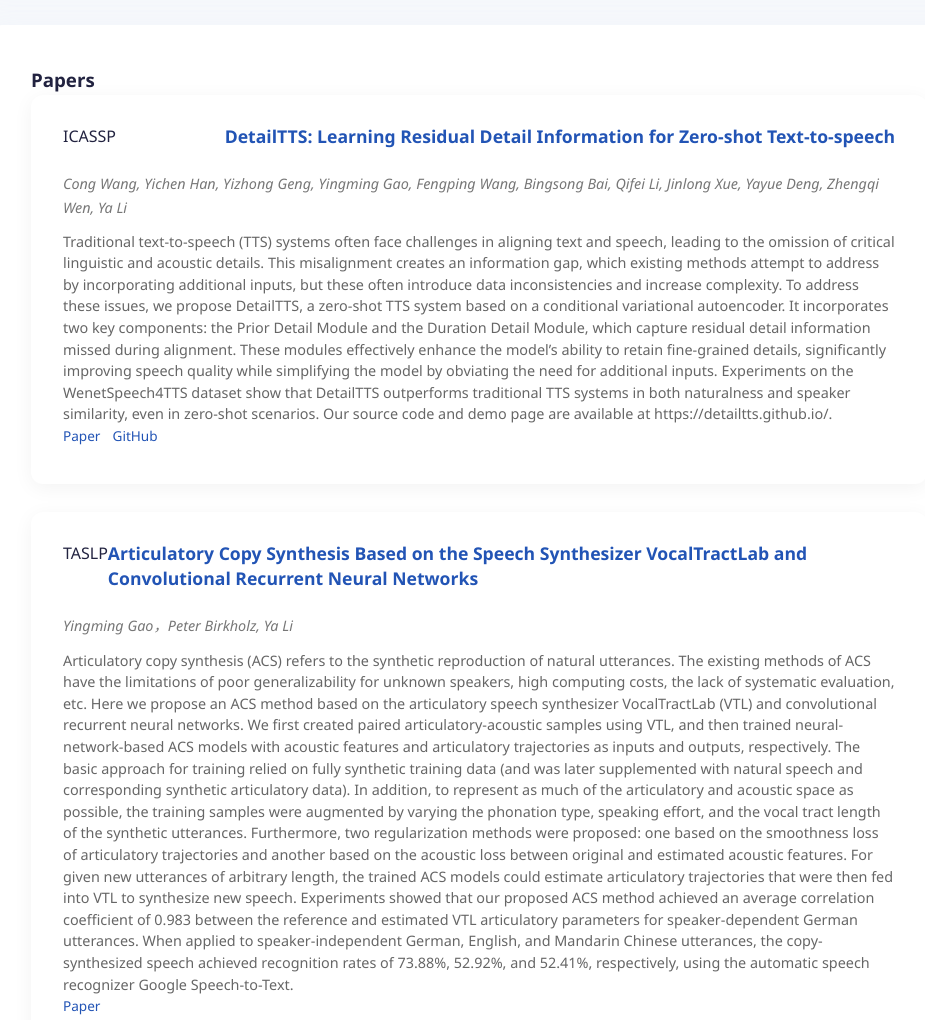
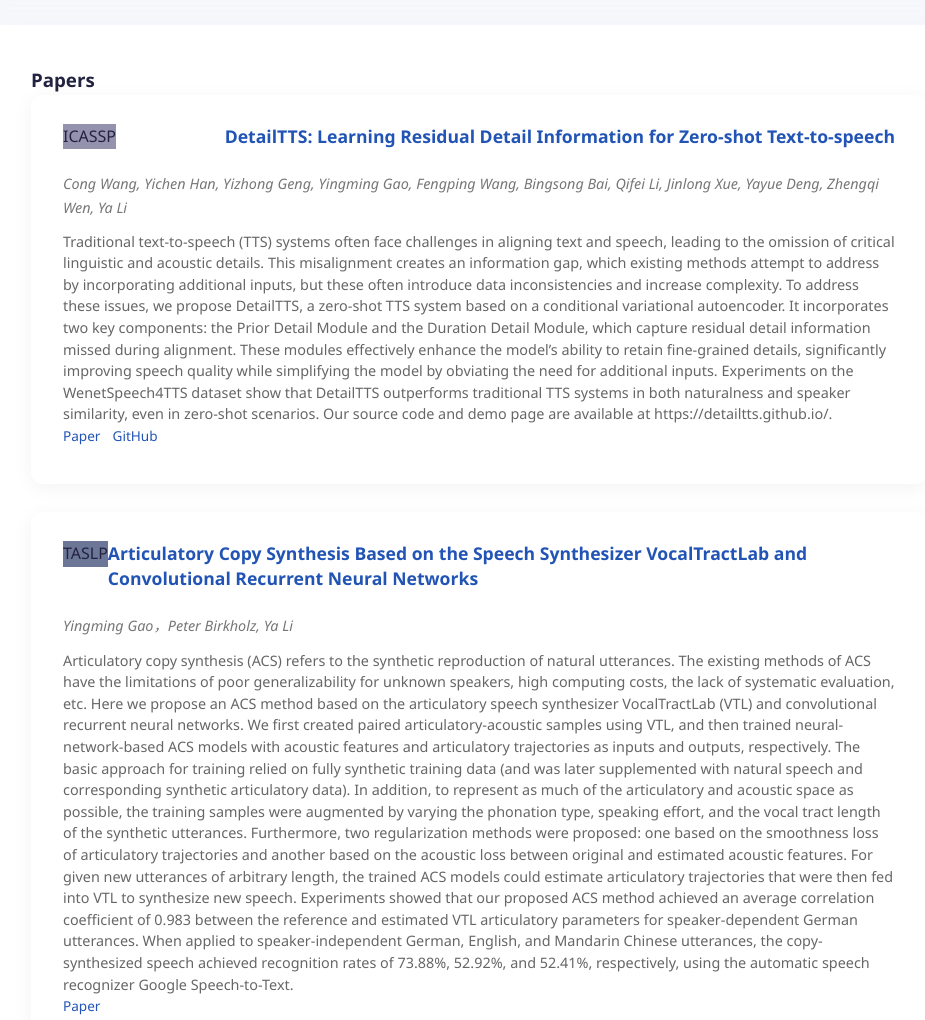
Before and after one commit to Wx-Fu/ai4ai, a plain HTML site: page speech.html in a window 1280 px wide. Shown: the part 440-1460 px from the top of the page, without its empty margins (161-1086 px from the left). Drawn offline with Linux system fonts and the light colour scheme.

Commit message:
Update speech.css

```diff
--- a/speech.css
+++ b/speech.css
@@ -88,6 +88,8 @@ main {
 .conf-neurips { background-color: #8A2BE2; }
 .conf-icml { background-color: #1E90FF; }
 .conf-iclr { background-color: #FF6347; }
+.conf-taslp { background-color: #6C7798; }
+.conf-icassp { background-color: #9592AD; }
 .conf-acl { background-color: #228B22; }
 .conf-cvpr { background-color: #FF8C00; }
 .conf-iccv { background-color: #4682B4; }
```
